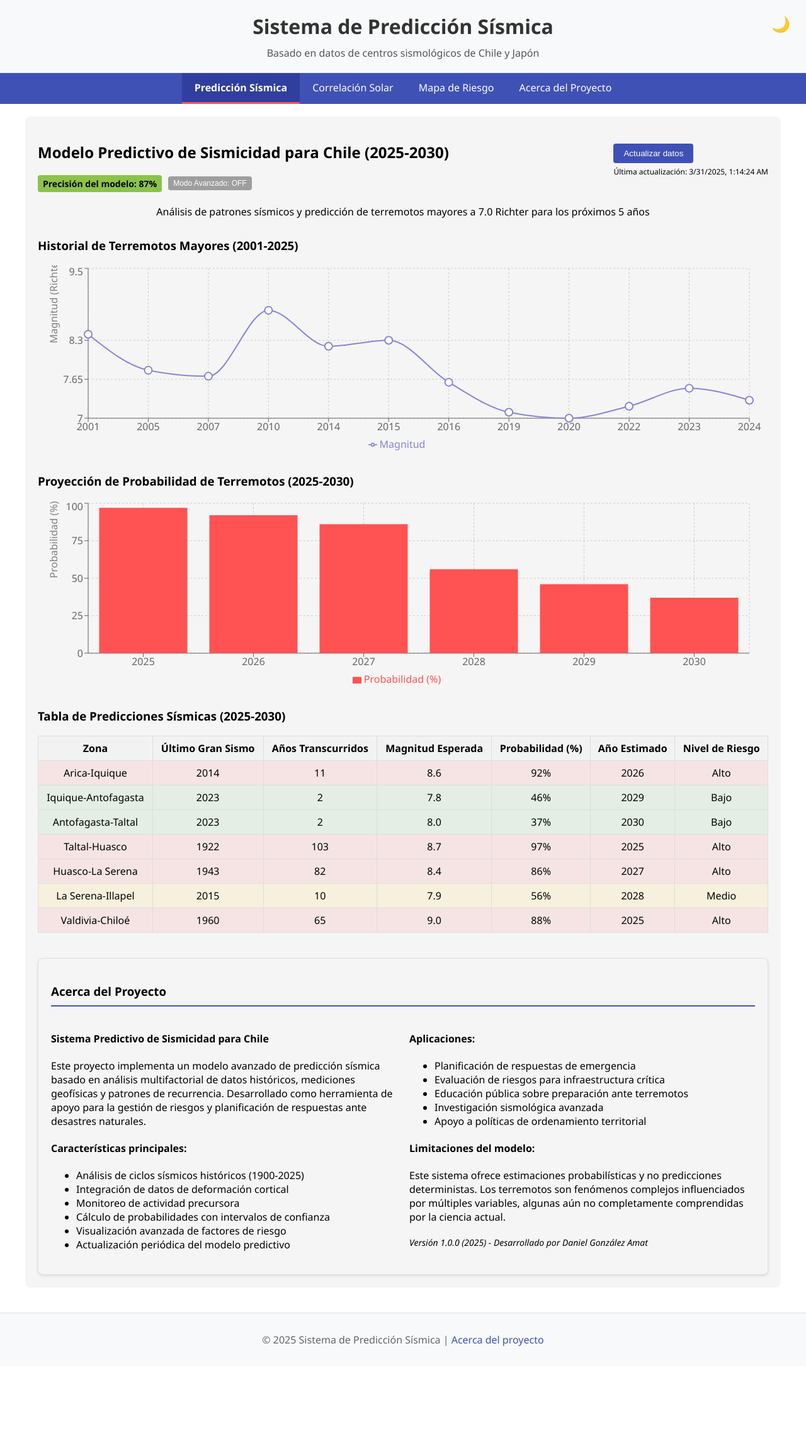
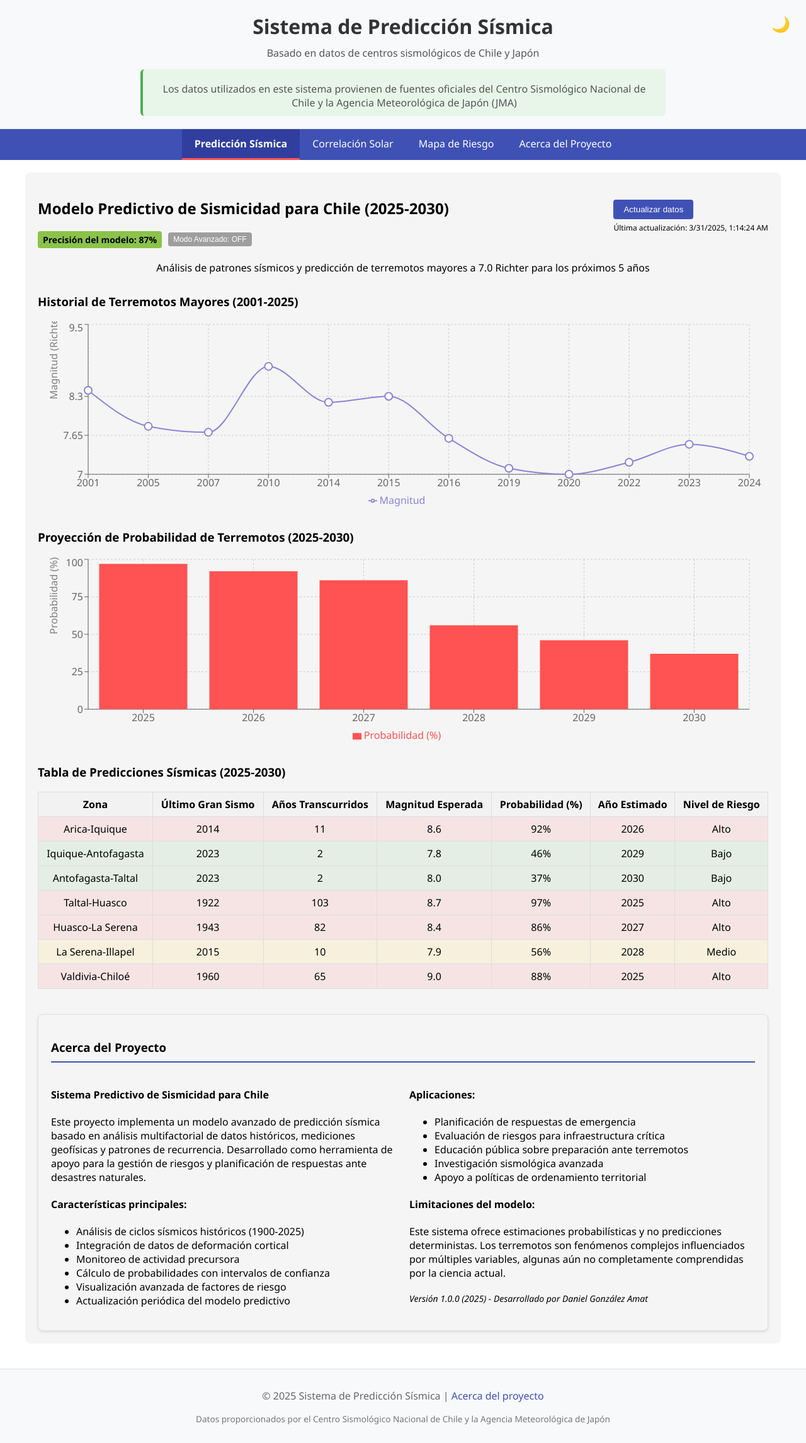
Before and after one commit to dgonzamat/proyecto_sismico_nuevo, a React (Create React App) app: page / in a window 1280 px wide. Shown: the whole page at 63% size. Before the commit the page ends 2169 px from the top, so only its background shows below. Built offline with nearby package versions, Linux system fonts and the light colour scheme.

Commit message:
Añadir información sobre fuentes de datos de Chile y Japón

```diff
--- a/src/App.css
+++ b/src/App.css
@@ -502,3 +502,29 @@ html {
   background-color: #121212;
   color: #e0e0e0;
 }
+
+/* Estilos para la información de fuentes de datos */
+.data-source-info {
+  background-color: #e8f5e9;
+  padding: 10px 15px;
+  border-radius: 6px;
+  margin: 15px auto 0;
+  max-width: 800px;
+  font-size: 0.9rem;
+  border-left: 4px solid #4caf50;
+}
+
+.dark-mode .data-source-info {
+  background-color: #1b5e20;
+  border-left: 4px solid #81c784;
+}
+
+.data-attribution {
+  font-size: 0.85rem;
+  margin-top: 10px;
+  color: #777;
+}
+
+.dark-mode .data-attribution {
+  color: #aaa;
+}
--- a/src/App.js
+++ b/src/App.js
@@ -86,6 +86,14 @@ function App() {
                 <h4>Sistema Predictivo de Sismicidad para Chile</h4>
                 <p>Este proyecto implementa un modelo avanzado de predicción sísmica basado en análisis multifactorial de datos históricos, mediciones geofísicas y patrones de recurrencia. Desarrollado como herramienta de apoyo para la gestión de riesgos y planificación de respuestas ante desastres naturales.</p>
 
+                <h4>Fuentes de Datos</h4>
+                <p>El sistema utiliza datos sísmicos históricos y en tiempo real de:</p>
+                <ul>
+                  <li><strong>Centro Sismológico Nacional de Chile (CSN):</strong> Registros históricos desde 1900 y datos en tiempo real de la red de monitoreo nacional.</li>
+                  <li><strong>Agencia Meteorológica de Japón (JMA):</strong> Datos de la red de monitoreo sísmico japonesa y modelos predictivos desarrollados tras el Gran Terremoto de Tohoku de 2011.</li>
+                  <li><strong>Servicio Geológico de Estados Unidos (USGS):</strong> Datos complementarios para validación de modelos.</li>
+                </ul>
+
                 <h4>Características principales:</h4>
                 <ul>
                   <li>Análisis de ciclos sísmicos históricos (1900-2025)</li>
@@ -139,6 +147,9 @@ function App() {
             <header className="App-header">
               <h1>Sistema de Predicción Sísmica</h1>
               <p>Basado en datos de centros sismológicos de Chile y Japón</p>
+              <div className="data-source-info">
+                <p>Los datos utilizados en este sistema provienen de fuentes oficiales del Centro Sismológico Nacional de Chile y la Agencia Meteorológica de Japón (JMA)</p>
+              </div>
               <button
                 className="theme-toggle"
                 onClick={toggleDarkMode}
@@ -163,6 +174,7 @@ function App() {
 
               <footer className="App-footer">
                 <p>© 2025 Sistema de Predicción Sísmica | <a href="#acerca">Acerca del proyecto</a></p>
+                <p className="data-attribution">Datos proporcionados por el Centro Sismológico Nacional de Chile y la Agencia Meteorológica de Japón</p>
               </footer>
             </>
           )}
```
